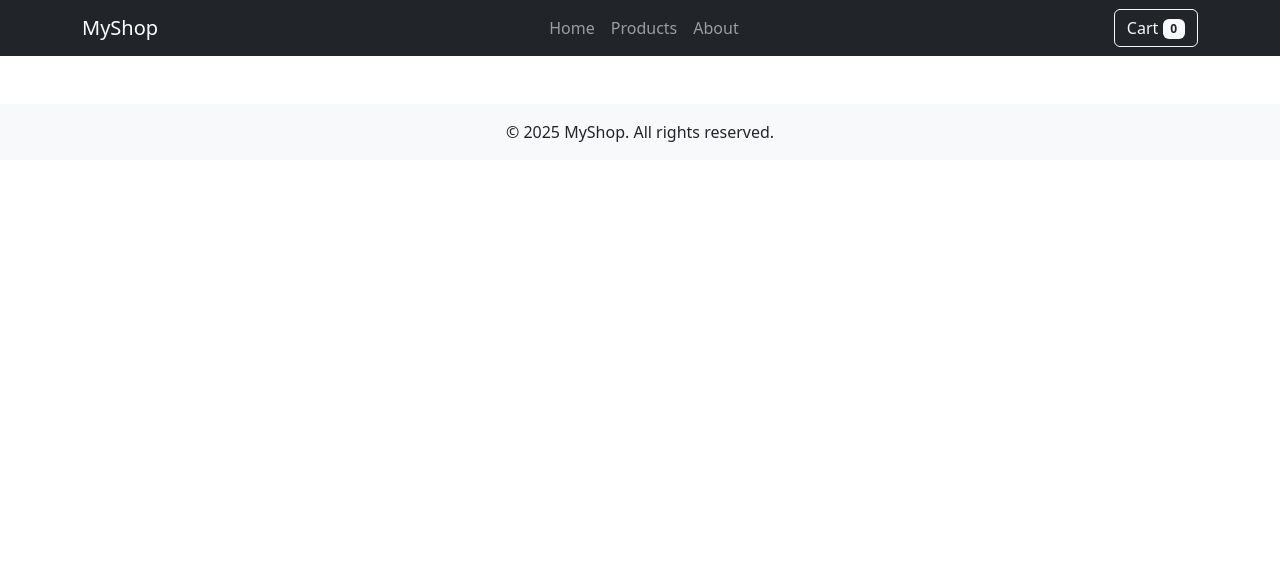
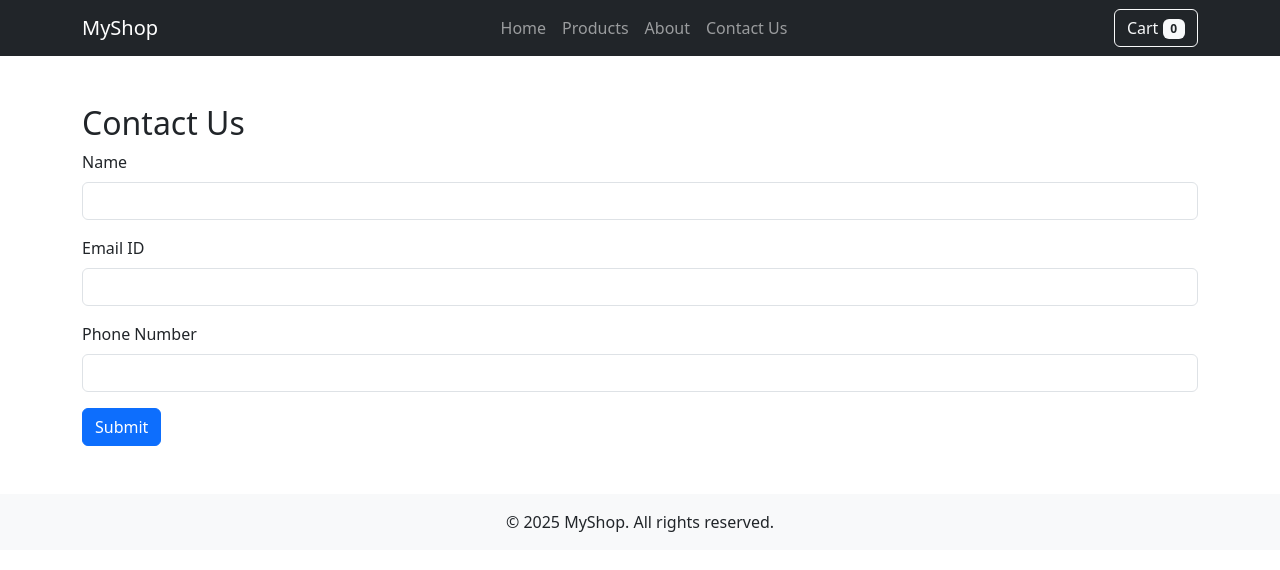
Before and after one commit to Himanshu6205/ecom-sharpner, a React (Vite) app: page /contactUs in a window 1280 px wide. Shown: the top 570 px of the page. Built offline with nearby package versions, Linux system fonts and the light colour scheme.

Commit message:
"firebase post "

```diff
--- a/src/App.jsx
+++ b/src/App.jsx
@@ -5,12 +5,13 @@ import Cart from "./components/Cart";
 import Home from "./components/Home";
 import About from "./components/About";
 import Products from "./components/Products";
+import ContactUs from "./components/ContactUs.";
 import { CartContext } from "./CartContext";
 import { Routes, Route } from "react-router-dom";
 
 function App() {
   const [showCart, setShowCart] = useState(false);
-  const { addToCart } = useContext(CartContext); // Optional if not needed here
+  const { addToCart } = useContext(CartContext);
 
   return (
     <>
@@ -20,6 +21,7 @@ function App() {
         <Route path="/" element={<Home />} />
         <Route path="/products" element={<Products />} />
         <Route path="/about" element={<About />} />
+        <Route path="/contactUs" element={<ContactUs />} />
       </Routes>
 
       <Cart show={showCart} handleClose={() => setShowCart(false)} />
--- /dev/null
+++ b/src/components/ContactUs..jsx
@@ -0,0 +1,92 @@
+import React, { useState } from "react";
+import { Form, Button, Container, Alert } from "react-bootstrap";
+
+const ContactUs = () => {
+  const [formData, setFormData] = useState({
+    name: "",
+    email: "",
+    phone: "",
+  });
+
+  const [submitted, setSubmitted] = useState(false);
+  const [error, setError] = useState("");
+
+  const handleChange = (e) => {
+    setFormData({ ...formData, [e.target.name]: e.target.value });
+  };
+
+  const handleSubmit = async (e) => {
+    e.preventDefault();
+    setError("");
+    try {
+      const response = await fetch(
+        "https://ecomm-21178-default-rtdb.firebaseio.com/contacts.json",
+        {
+          method: "POST",
+          headers: {
+            "Content-Type": "application/json",
+          },
+          body: JSON.stringify(formData),
+        }
+      );
+
+      if (!response.ok) {
+        throw new Error("Something went wrong");
+      }
+
+      setSubmitted(true);
+      setFormData({ name: "", email: "", phone: "" });
+    } catch (err) {
+      setError("Failed to submit. Please try again.");
+      console.error(err);
+    }
+  };
+
+  return (
+    <Container className="mt-5">
+      <h2>Contact Us</h2>
+      {submitted && <Alert variant="success">Submitted successfully!</Alert>}
+      {error && <Alert variant="danger">{error}</Alert>}
+      <Form onSubmit={handleSubmit}>
+        <Form.Group className="mb-3">
+          <Form.Label>Name</Form.Label>
+          <Form.Control
+            name="name"
+            type="text"
+            value={formData.name}
+            onChange={handleChange}
+            required
+          />
+        </Form.Group>
+
+        <Form.Group className="mb-3">
+          <Form.Label>Email ID</Form.Label>
+          <Form.Control
+            name="email"
+            type="email"
+            value={formData.email}
+            onChange={handleChange}
+            required
+          />
+        </Form.Group>
+
+        <Form.Group className="mb-3">
+          <Form.Label>Phone Number</Form.Label>
+          <Form.Control
+            name="phone"
+            type="tel"
+            value={formData.phone}
+            onChange={handleChange}
+            required
+          />
+        </Form.Group>
+
+        <Button type="submit" variant="primary">
+          Submit
+        </Button>
+      </Form>
+    </Container>
+  );
+};
+
+export default ContactUs;
--- a/src/components/Header.jsx
+++ b/src/components/Header.jsx
@@ -25,6 +25,9 @@ const Header = ({ onCartClick }) => {
             <Nav.Link as={Link} to="/about">
               About
             </Nav.Link>
+            <Nav.Link as={Link} to="/ContactUs">
+              Contact Us
+            </Nav.Link>
           </Nav>
           <Button variant="outline-light" onClick={onCartClick}>
             Cart{" "}
```
